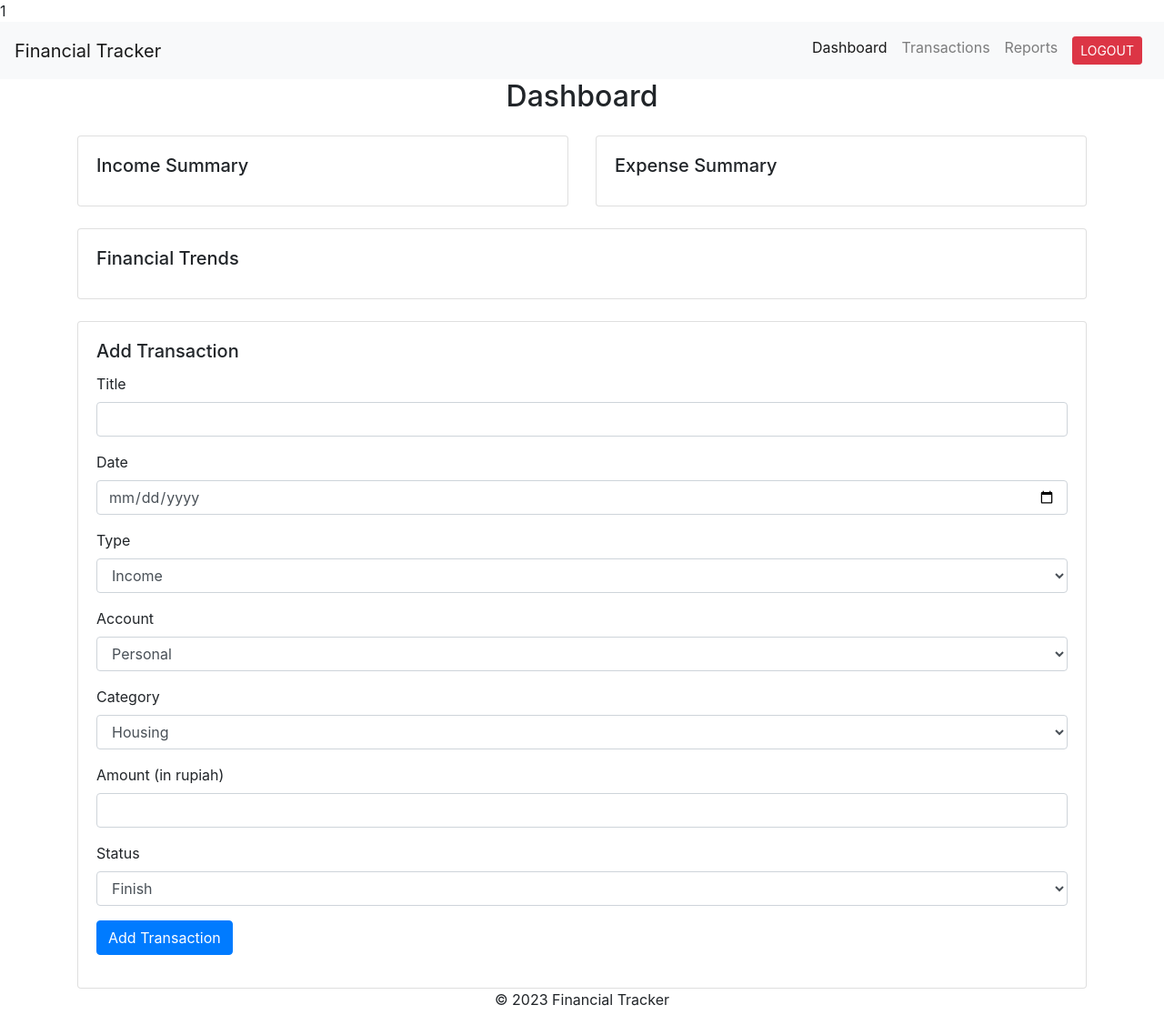
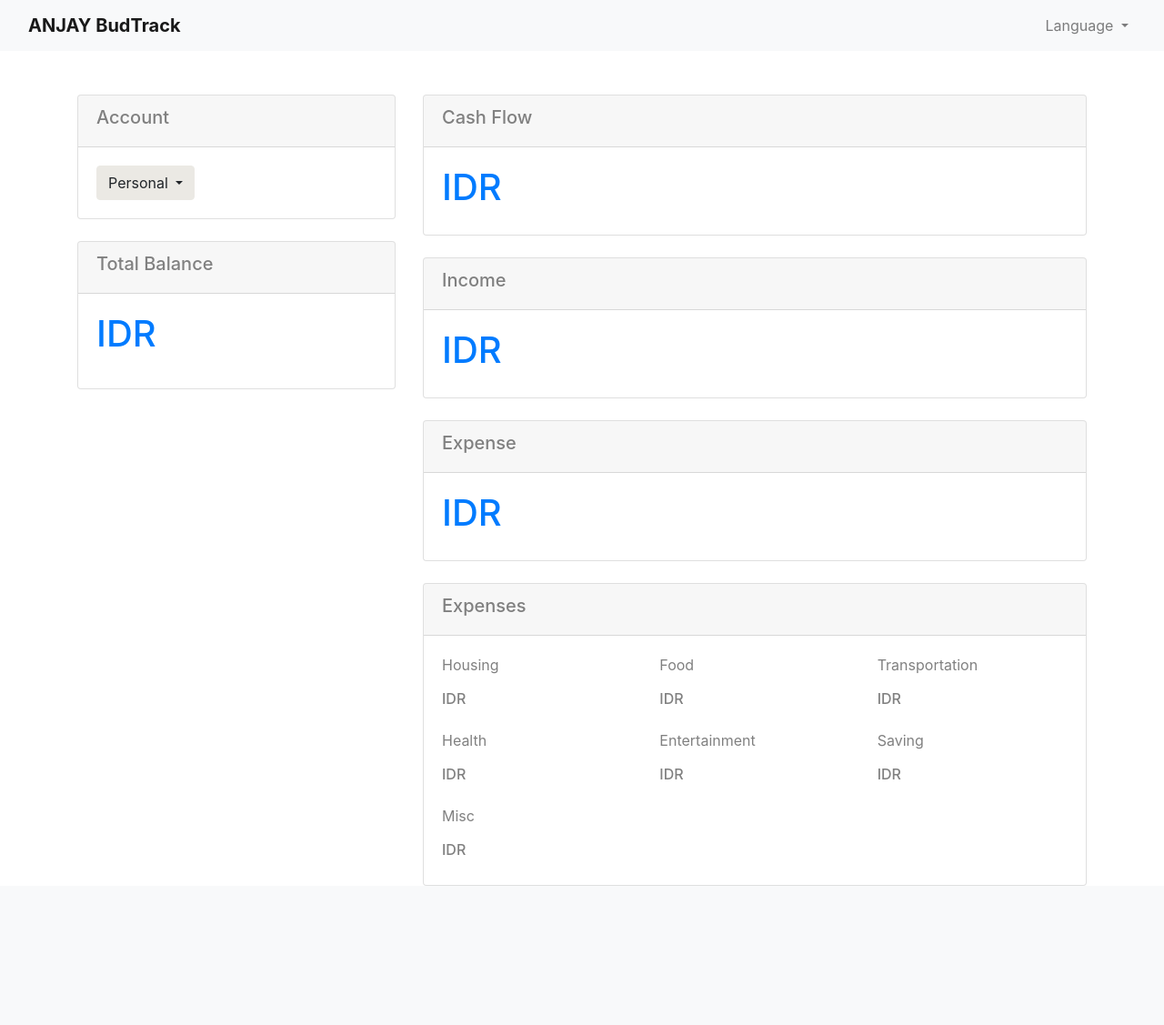
Before and after one commit to yokahealthcare/BudTrack, a PHP site: page /dashboard.php in a window 1280 px wide. Shown: the whole page at 91% size. After the commit the page ends 974 px from the top, so only its background shows below. Run offline with PHP 8.4, Linux system fonts and the light colour scheme; the visitor is signed in with stand-in values (Sample User, id 1); some libraries are stand-ins or nearby versions.

Commit message:
fixed header forwarding + revise front end design

```diff
--- a/classes/dbh.classes.php
+++ b/classes/dbh.classes.php
@@ -1,7 +1,5 @@
 <?php
-
 class Dbh {
-
 	protected function connect() {
 		try {
 			$username = "root";
@@ -9,9 +7,8 @@ class Dbh {
             return new PDO('mysql:host=localhost;dbname=budtrack', $username, $password);
 
 		} catch (PDOException $e) {
-			print("Error!: " . $e->getMessage(). " <br />");
+			print("DBH Error!: " . $e->getMessage(). " <br />");
 			die();
 		}
 	}
-
 }
--- a/classes/login-contr.classes.php
+++ b/classes/login-contr.classes.php
@@ -1,5 +1,4 @@
 <?php
-
 // login-contr.classes.php
 // handle flow of login data
 
@@ -13,9 +12,8 @@ class LoginContr extends Login {
 	}
 
 	public function login_user() {
-		// using the function "empty_input()" to check for empty field
 		if(!$this->empty_input()) {
-			header("Location: ../index.php?error=empty-input");
+			header("Location: ../login.php?error=empty-input");
 			exit();
 		}
 
@@ -31,7 +29,6 @@ class LoginContr extends Login {
 		} else {
 			$result = true;
 		}
-
 		return $result;
 	}
 }
--- a/dashboard.php
+++ b/dashboard.php
@@ -5,7 +5,7 @@ if(!isset($_SESSION['uid'])) {
     exit();
 } else {
     // load all transaction to $SESSION
-    print_r($_SESSION['transactions']);
+    // print_r($_SESSION['transactions']);
 }
 ?>
 
@@ -14,144 +14,157 @@ if(!isset($_SESSION['uid'])) {
 <head>
     <meta charset="UTF-8">
     <meta name="viewport" content="width=device-width, initial-scale=1.0">
-    <title>Dashboard - Financial Tracker</title>
+    <title>Dashboard - ANJAY BudTrack</title>
     <!-- Include Bootstrap CSS -->
     <link rel="stylesheet" href="https://maxcdn.bootstrapcdn.com/bootstrap/4.5.2/css/bootstrap.min.css">
     <!-- Custom CSS for Styling -->
-    <link rel="stylesheet" href="styles.css"> <!-- Create a separate CSS file for your custom styles -->
+    <style>
+        /* Custom button style */
+        .btn-custom {
+            background-color: #ebe9e4; /* Light Gray */
+            border-color: #ebe9e4;
+        }
+
+        .btn-custom:hover {
+            background-color: #c2c0ba; /* Darker Gray on hover */
+            border-color: #c2c0ba;
+        }
+
+        /* Custom font color */
+        body {
+            color: #808080; /* Gray */
+        }
+    </style>
 </head>
 <body>
-
-<!-- Navbar -->
-<nav class="navbar navbar-expand-lg navbar-light bg-light">
-    <a class="navbar-brand" href="#">Financial Tracker</a>
-    <button class="navbar-toggler" type="button" data-toggle="collapse" data-target="#navbarNav"
-            aria-controls="navbarNav" aria-expanded="false" aria-label="Toggle navigation">
-        <span class="navbar-toggler-icon"></span>
-    </button>
-    <div class="collapse navbar-collapse" id="navbarNav">
+<nav class="navbar navbar-expand-lg navbar-light bg-light justify-content-between">
+    <div class="container-fluid">
+        <a class="navbar-brand" href="#"><b>ANJAY BudTrack</b></a>
         <ul class="navbar-nav ml-auto">
-            <li class="nav-item active">
-                <a class="nav-link" href="#">Dashboard</a>
-            </li>
-            <li class="nav-item">
-                <a class="nav-link" href="#">Transactions</a>
-            </li>
-            <li class="nav-item">
-                <a class="nav-link" href="#">Reports</a>
-            </li>
-            <li class="nav-item">
-                <a class="nav-link" href="include/logout.inc.php"><button class="btn btn-sm btn-danger">LOGOUT</button></a>
+            <li class="nav-item dropdown">
+                <a class="nav-link dropdown-toggle" href="#" id="languageDropdown" data-toggle="dropdown" aria-haspopup="true" aria-expanded="false">
+                    Language
+                </a>
+                <div class="dropdown-menu" aria-labelledby="languageDropdown">
+                    <a class="dropdown-item" href="#">Indonesia</a>
+                    <a class="dropdown-item" href="#">English</a>
+                </div>
             </li>
         </ul>
     </div>
 </nav>
 
-<!-- Dashboard Section -->
-<section class="dashboard">
-    <div class="container">
-        <h2 class="text-center mb-4">Dashboard</h2>
+<div class="container mt-5">
     <div class="row">
-            <div class="col-md-6">
+        <!-- Sidebar col-md-4 -->
+        <div class="col-md-4">
             <div class="card">
+                <div class="card-header">
+                    <h5>Account</h5>
+                </div>
                 <div class="card-body">
-                        <h5 class="card-title">Income Summary</h5>
-                        <!-- Add your income-related content here -->
-                    </div>
-                </div>
-            </div>
-            <div class="col-md-6">
-                <div class="card">
-                    <div class="card-body">
-                        <h5 class="card-title">Expense Summary</h5>
-                        <!-- Add your expense-related content here -->
-                    </div>
-                </div>
-            </div>
-        </div>
-        <div class="row mt-4">
-            <div class="col-md-12">
-                <div class="card">
-                    <div class="card-body">
-                        <h5 class="card-title">Financial Trends</h5>
-                        <!-- Add your financial trends content here -->
+                    <div class="dropdown">
+                        <button class="btn btn-custom dropdown-toggle" type="button" id="accountDropdown" data-toggle="dropdown" aria-haspopup="true" aria-expanded="false">
+                            Personal
+                        </button>
+                        <div class="dropdown-menu" aria-labelledby="accountDropdown">
+                            <a class="dropdown-item" href="#">Family</a>
+                            <a class="dropdown-item" href="#">Business</a>
                         </div>
                     </div>
                 </div>
             </div>
 
-        <!-- Form Section -->
-        <div class="row mt-4">
-            <div class="col-md-12">
+            <div class="card mt-4">
+                <div class="card-header">
+                    <h5>Total Balance</h5>
+                </div>
+                <div class="card-body">
+                    <h1 class="text-primary">IDR</h1>
+                    <p></p>
+                </div>
+            </div>
+        </div>
+
+        <!-- Main Content col-md-8 -->
+        <div class="col-md-8">
             <div class="card">
+                <div class="card-header">
+                    <h5>Cash Flow</h5>
+                </div>
                 <div class="card-body">
-                        <h5 class="card-title">Add Transaction</h5>
-                        <!-- Form to add a new transaction -->
-                        <form action="include/transaction.inc.php" method="post">
-                            <div class="form-group">
-                                <label for="title">Title</label>
-                                <input type="text" class="form-control" id="title" name="title" required>
+                    <h1 class="text-primary">IDR</h1>
                 </div>
-                            <div class="form-group">
-                                <label for="date">Date</label>
-                                <input type="date" class="form-control" id="date" name="date" required>
             </div>
-                            <div class="form-group">
-                                <label for="type">Type</label>
-                                <select class="form-control" id="type" name="type" required>
-                                    <option value="Income">Income</option>
-                                    <option value="Expense">Expense</option>
-                                </select>
+
+            <div class="card mt-4">
+                <div class="card-header">
+                    <h5>Income</h5>
                 </div>
-                            <div class="form-group">
-                                <label for="account">Account</label>
-                                <select class="form-control" id="account" name="account" required>
-                                    <option value="Personal">Personal</option>
-                                    <option value="Business">Business</option>
-                                    <option value="Family">Family</option>
-                                </select>
+                <div class="card-body">
+                    <i class="fas fa-arrow-up text-success"></i>
+                    <h1 class="text-primary">IDR</h1>
                 </div>
-                            <div class="form-group">
-                                <label for="category">Category</label>
-                                <select class="form-control" id="category" name="category" required>
-                                    <option value="Housing">Housing</option>
-                                    <option value="Food">Food</option>
-                                    <option value="Transportation">Transportation</option>
-                                    <option value="Health">Health</option>
-                                    <option value="Entertainment">Entertainment</option>
-                                    <option value="Saving">Saving</option>
-                                    <option value="Misc">Misc</option>
-                                </select>
             </div>
-                            <div class="form-group">
-                                <label for="amount">Amount (in rupiah)</label>
-                                <input type="number" class="form-control" id="amount" name="amount" required>
+
+            <div class="card mt-4">
+                <div class="card-header">
+                    <h5>Expense</h5>
                 </div>
-                            <div class="form-group">
-                                <label for="status">Status</label>
-                                <select class="form-control" id="status" name="status" required>
-                                    <option value="Finish">Finish</option>
-                                    <option value="Un-Finished">Un-Finished</option>
-                                </select>
+                <div class="card-body">
+                    <i class="fas fa-arrow-down text-danger"></i>
+                    <h1 class="text-primary">IDR</h1>
                 </div>
-                            <button type="submit" name="submit" class="btn btn-primary">Add Transaction</button>
-                        </form>
+            </div>
+
+            <div class="card mt-4">
+                <div class="card-header">
+                    <h5>Expenses</h5>
+                </div>
+                <div class="card-body">
+                    <div class="row">
+                        <div class="col-md-4">
+                            <p>Housing</p>
+                            <h6>IDR</h6>
+                        </div>
+                        <div class="col-md-4">
+                            <p>Food</p>
+                            <h6>IDR</h6>
+                        </div>
+                        <div class="col-md-4">
+                            <p>Transportation</p>
+                            <h6>IDR</h6>
+                        </div>
+                    </div>
+                    <div class="row mt-3">
+                        <div class="col-md-4">
+                            <p>Health</p>
+                            <h6>IDR</h6>
+                        </div>
+                        <div class="col-md-4">
+                            <p>Entertainment</p>
+                            <h6>IDR</h6>
+                        </div>
+                        <div class="col-md-4">
+                            <p>Saving</p>
+                            <h6>IDR</h6>
+                        </div>
+                    </div>
+                    <div class="row mt-3">
+                        <div class="col-md-4">
+                            <p>Misc</p>
+                            <h6>IDR</h6>
                         </div>
                     </div>
                 </div>
             </div>
         </div>
-</section>
+    </div>
+</div>
 
-<!-- Footer -->
-<footer class="text-center">
-    <p>&copy; 2023 Financial Tracker</p>
-</footer>
-
-<!-- Include Bootstrap JS and jQuery -->
+<!-- Include Bootstrap JS and jQuery (for Bootstrap functionality) -->
 <script src="https://code.jquery.com/jquery-3.5.1.slim.min.js"></script>
 <script src="https://cdn.jsdelivr.net/npm/@popperjs/core@2.5.3/dist/umd/popper.min.js"></script>
 <script src="https://maxcdn.bootstrapcdn.com/bootstrap/4.5.2/js/bootstrap.min.js"></script>
-
 </body>
 </html>
--- a/include/load-transaction.inc.php
+++ b/include/load-transaction.inc.php
@@ -1,5 +1,6 @@
 <?php
 
+if(isset($_POST["submit"])) {
     include "../classes/dbh.classes.php";
     include "../classes/transaction.classes.php";
     include "../classes/load-transaction-contr.classes.php";
@@ -10,3 +11,4 @@ $load_transaction->get_transaction();
 
     // going back to front page
     header("Location: ../dashboard.php?error=none");
+}
--- a/include/signup.inc.php
+++ b/include/signup.inc.php
@@ -15,7 +15,6 @@ if(isset($_POST["submit"])) {
 
 	// running error handlers and user signup
 	$signup->signup_user();
-
 	// going back to front page
-	header("Location: ../index.php?error=none");
+	header("Location: ../login.php?error=none");
 }
```
Also changed, not shown: classes/load-transaction-contr.classes.php (+4 -10 lines), classes/login.classes.php (+9 -18 lines), classes/signup-contr.classes.php (+4 -5 lines), classes/signup.classes.php (+9 -13 lines), classes/transaction-contr.classes.php (+3 -6 lines), classes/transaction.classes.php (+4 -6 lines), js/animation.js (added, +17 -0 lines), login.php (+55 -10 lines), signup.php (+57 -17 lines). Lines whose indentation alone changed are shown as unchanged.
